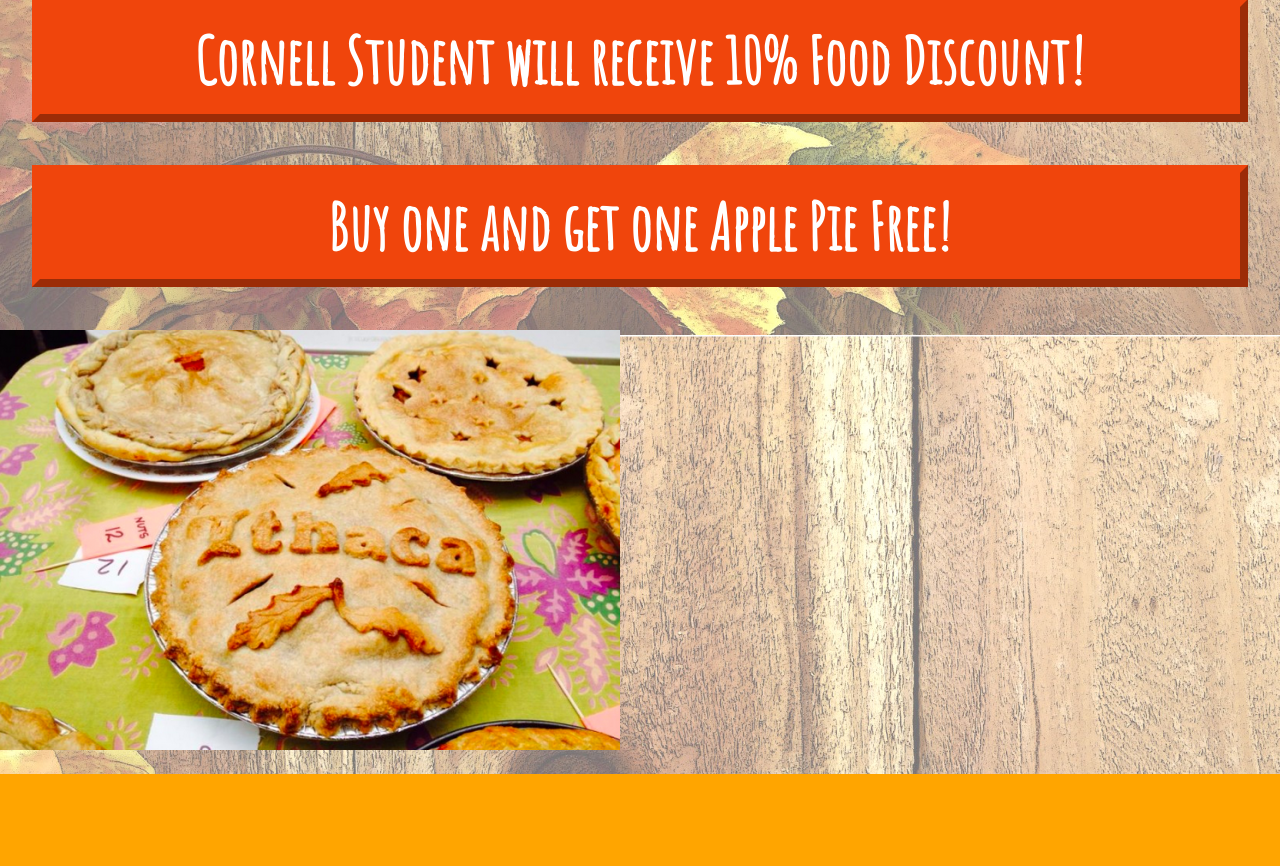
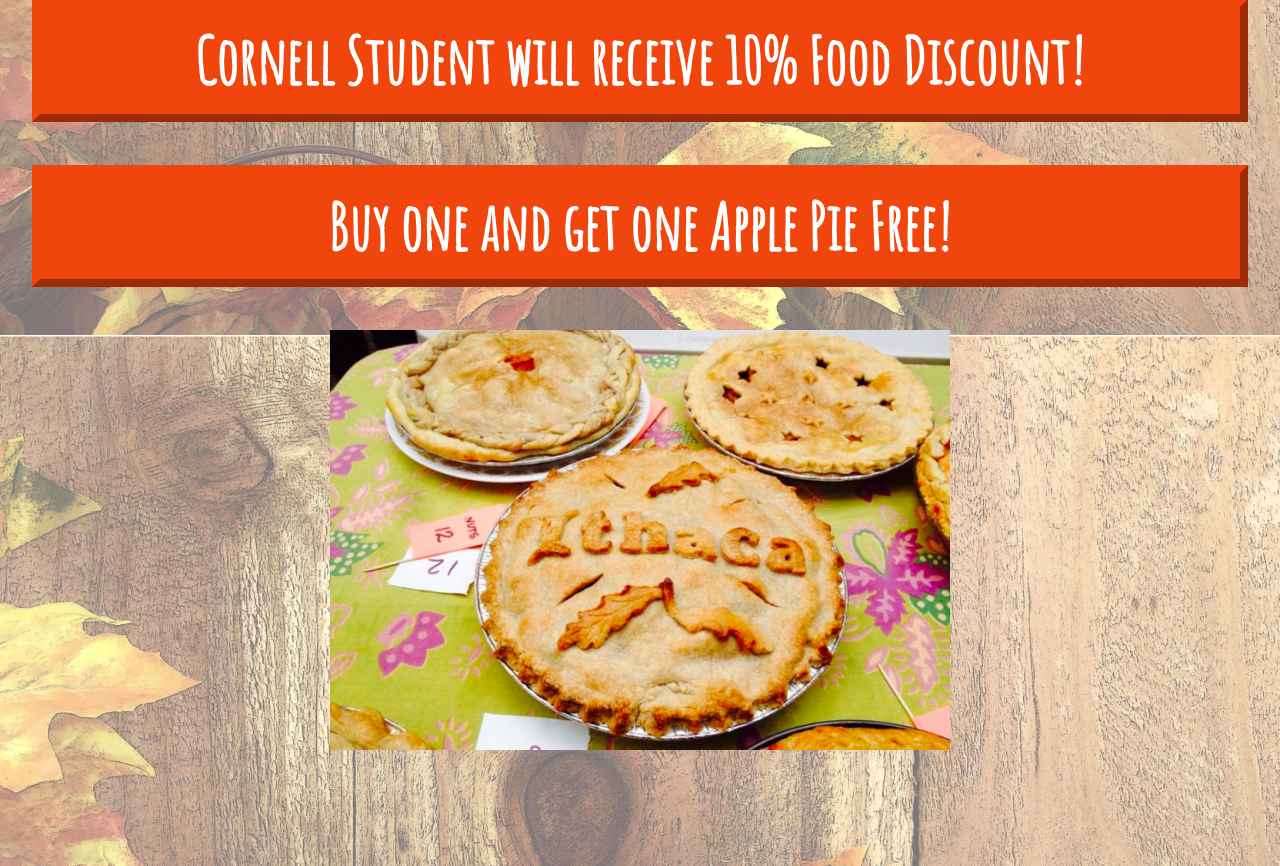
Before and after one commit to RaghavBatra/INFO-1300-Project, a PHP site: page /attractions.php in a window 1280 px wide. Shown: the part 2865-3731 px from the top of the page. Before the commit the page ends 3639 px from the top, so only its background shows below. Run offline with PHP 8.4, Linux system fonts and the light colour scheme; some libraries are stand-ins or nearby versions.

Commit message:
Update site.css

```diff
--- a/css/site.css
+++ b/css/site.css
@@ -502,6 +502,12 @@ button:hover {
     font-weight: bold;
 }
 
+#studentdiscounts > img {
+    display: block;
+    margin-left: auto;
+    margin-right: auto;
+    margin-bottom: 6em;
+}
 
 /* Button code learnt and taken from: http://css3buttongenerator.com/ */
 
```
